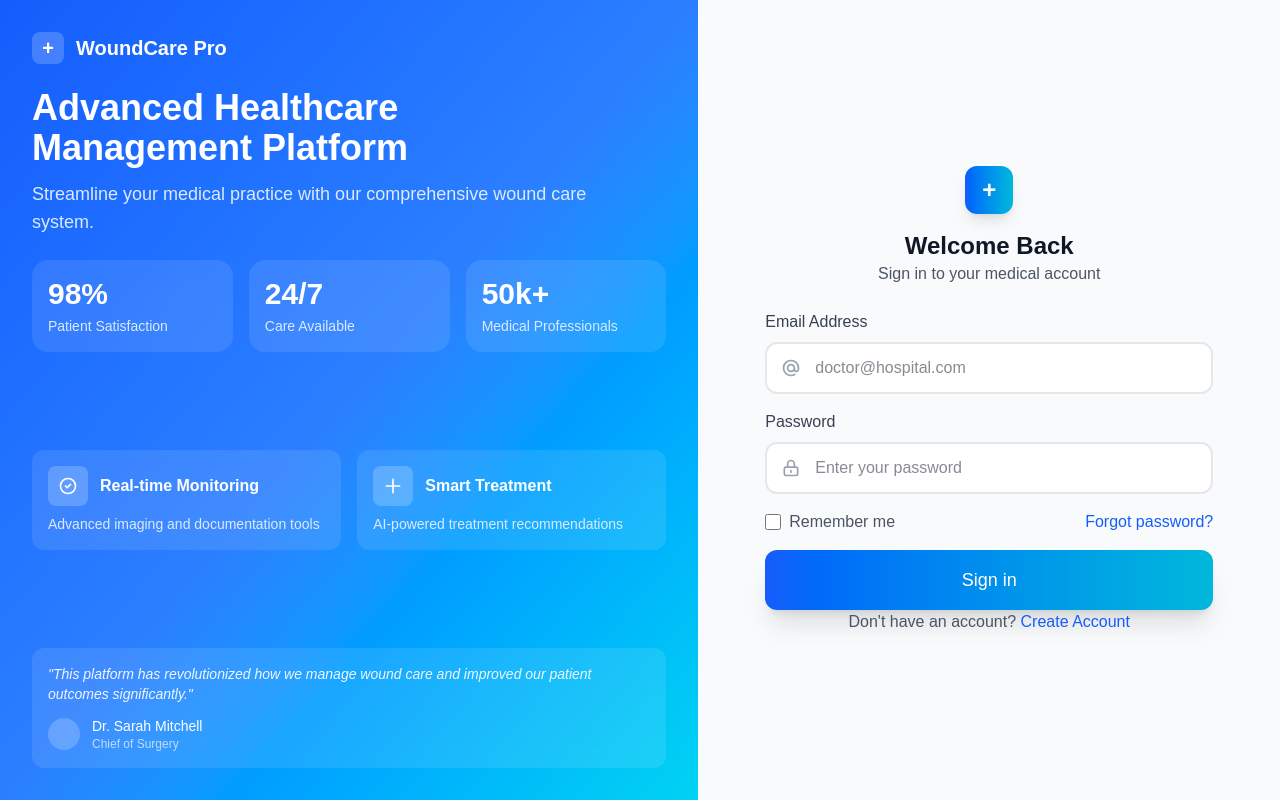
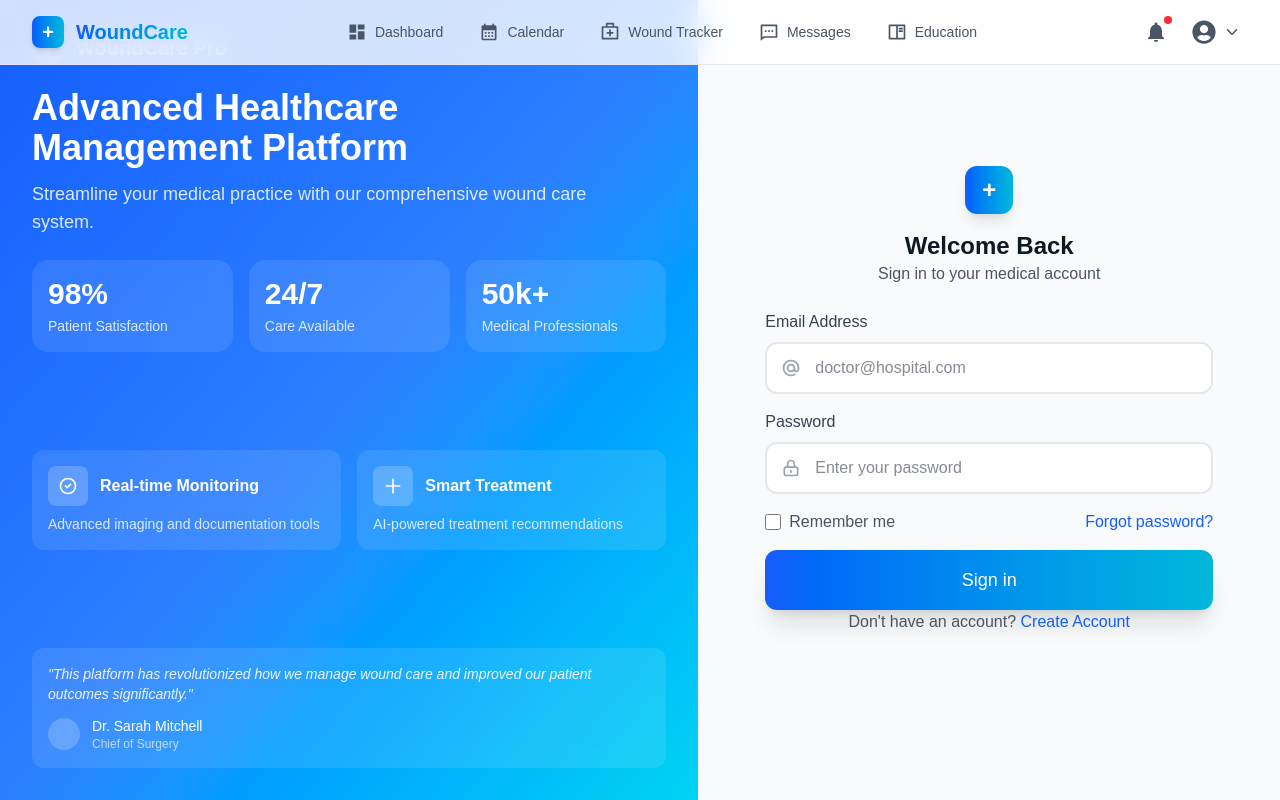
Before and after one commit to prusotamkrydv78/wound-care-app, a Next.js app: page /auth/login in a window 1280 px wide. Built offline with nearby package versions, Linux system fonts and the light colour scheme.

Commit message:
navbar create for the pages

```diff
--- a/src/app/layout.js
+++ b/src/app/layout.js
@@ -1,5 +1,7 @@
 import { Geist, Geist_Mono } from "next/font/google";
 import "./globals.css";
+import Navbar from "@/components/cUi/Navbar";
+import Footer from "@/components/cUi/Footer";
 
 const geistSans = Geist({
   variable: "--font-geist-sans",
@@ -22,7 +24,11 @@ export default function RootLayout({ children }) {
       <body
         className={`${geistSans.variable} ${geistMono.variable} antialiased`}
       >
+        <Navbar />
         {children}
+
+        <Footer />
+
       </body>
     </html>
   );
--- /dev/null
+++ b/src/components/cUi/Footer.jsx
@@ -0,0 +1,11 @@
+import React from 'react'
+
+const Footer = () => {
+  return (
+    <div>
+
+    </div>
+  )
+}
+
+export default Footer
--- /dev/null
+++ b/src/components/cUi/Navbar.jsx
@@ -0,0 +1,144 @@
+'use client';
+import { useState } from 'react';
+import Link from 'next/link';
+import { usePathname } from 'next/navigation';
+import { MdDashboard, MdCalendarMonth, MdNotifications } from 'react-icons/md';
+import { RiFirstAidKitLine, RiMessage2Line, RiBookReadLine, RiUserLine, RiHistoryLine } from 'react-icons/ri';
+import { FaUserCircle } from 'react-icons/fa';
+import { IoChevronDownOutline, IoSettingsOutline, IoLogOutOutline } from 'react-icons/io5';
+
+const Navbar = () => {
+  const pathname = usePathname();
+  const [isNotificationOpen, setIsNotificationOpen] = useState(false);
+  const [isProfileOpen, setIsProfileOpen] = useState(false);
+
+  const navLinks = [
+    { name: 'Dashboard', icon: MdDashboard, href: '/dashboard' },
+    { name: 'Calendar', icon: MdCalendarMonth, href: '/calendar' },
+    { name: 'Wound Tracker', icon: RiFirstAidKitLine, href: '/wound-tracker' },
+    { name: 'Messages', icon: RiMessage2Line, href: '/messages' },
+    { name: 'Education', icon: RiBookReadLine, href: '/education' },
+  ];
+
+  const profileLinks = [
+    { name: 'My Profile', icon: RiUserLine, href: '/profile' },
+    { name: 'Settings', icon: IoSettingsOutline, href: '/settings' },
+    { name: 'Activity Log', icon: RiHistoryLine, href: '/activity' },
+    { name: 'Logout', icon: IoLogOutOutline, href: '/auth/login' },
+  ];
+
+  return (
+    <nav className="fixed top-0 left-0 right-0 bg-white/80 backdrop-blur-lg border-b border-gray-200 z-50">
+      <div className="max-w-7xl mx-auto px-4 sm:px-6 lg:px-8">
+        <div className="flex items-center justify-between h-16">
+          {/* Logo */}
+          <div className="flex items-center space-x-3">
+            <div className="w-8 h-8 bg-gradient-to-r from-blue-600 to-cyan-500 rounded-lg
+                          flex items-center justify-center shadow-md">
+              <span className="text-white text-xl font-bold">+</span>
+            </div>
+            <span className="text-xl font-bold bg-gradient-to-r from-blue-600 to-cyan-500
+                           bg-clip-text text-transparent">
+              WoundCare
+            </span>
+          </div>
+
+          {/* Navigation Links */}
+          <div className="hidden md:flex items-center space-x-1">
+            {navLinks.map((link) => {
+              const Icon = link.icon;
+              return (
+                <Link
+                  key={link.href}
+                  href={link.href}
+                  className={`px-4 py-2 rounded-lg text-sm font-medium transition-all duration-200
+                            flex items-center space-x-2 hover:bg-blue-50 hover:text-blue-600
+                            ${pathname === link.href
+                              ? 'bg-blue-50 text-blue-600'
+                              : 'text-gray-600'}`}
+                >
+                  <Icon className="w-5 h-5" />
+                  <span>{link.name}</span>
+                </Link>
+              );
+            })}
+          </div>
+
+          {/* Right Side Icons */}
+          <div className="flex items-center space-x-2">
+            {/* Notifications */}
+            <button
+              onClick={() => setIsNotificationOpen(!isNotificationOpen)}
+              className="p-2 rounded-lg text-gray-600 hover:bg-blue-50 hover:text-blue-600
+                         transition-colors duration-200 relative"
+            >
+              <MdNotifications className="w-6 h-6" />
+              <span className="absolute top-1 right-1 w-2 h-2 bg-red-500 rounded-full"></span>
+            </button>
+
+            {/* Profile Dropdown */}
+            <div className="relative">
+              <button
+                onClick={() => setIsProfileOpen(!isProfileOpen)}
+                className="flex items-center space-x-2 p-2 rounded-lg text-gray-600
+                           hover:bg-blue-50 hover:text-blue-600 transition-colors duration-200"
+              >
+                <FaUserCircle className="w-6 h-6" />
+                <IoChevronDownOutline className="w-4 h-4" />
+              </button>
+
+              {/* Dropdown Menu */}
+              {isProfileOpen && (
+                <>
+                  {/* Backdrop */}
+                  <div
+                    className="fixed inset-0 z-40"
+                    onClick={() => setIsProfileOpen(false)}
+                  />
+
+                  {/* Menu */}
+                  <div className="absolute right-0 mt-2 w-56 rounded-xl bg-white shadow-lg border
+                                border-gray-100 py-2 z-50">
+                    <div className="px-4 py-3 border-b border-gray-100">
+                      <p className="text-sm font-medium text-gray-900">Dr. John Doe</p>
+                      <p className="text-xs text-gray-500 mt-1">john.doe@hospital.com</p>
+                    </div>
+
+                    <div className="py-2">
+                      {profileLinks.map((link) => {
+                        const Icon = link.icon;
+                        return (
+                          <Link
+                            key={link.href}
+                            href={link.href}
+                            className="flex items-center space-x-3 px-4 py-2 text-sm text-gray-700
+                                     hover:bg-blue-50 hover:text-blue-600 transition-colors duration-200"
+                            onClick={() => setIsProfileOpen(false)}
+                          >
+                            <Icon className="w-5 h-5" />
+                            <span>{link.name}</span>
+                          </Link>
+                        );
+                      })}
+                    </div>
+                  </div>
+                </>
+              )}
+            </div>
+          </div>
+        </div>
+      </div>
+
+      {/* Mobile Menu - Slide from left */}
+      <div className="md:hidden">
+        <div className="fixed inset-0 bg-gray-800/40 backdrop-blur-sm z-40"
+             onClick={() => setMobileMenuOpen(false)}></div>
+        <div className="fixed inset-y-0 left-0 w-64 bg-white shadow-lg z-50 p-4">
+          {/* Mobile navigation content */}
+        </div>
+      </div>
+    </nav>
+  );
+};
+
+export default Navbar;
--- a/tailwind.config.js
+++ b/tailwind.config.js
@@ -1,10 +1,11 @@
-
 const { theme } = require('./src/styles/theme')
 
 /** @type {import('tailwindcss').Config} */
 module.exports = {
   content: [
-    './src/**/*.{js,ts,jsx,tsx,mdx}',
+    "./src/pages/**/*.{js,ts,jsx,tsx,mdx}",
+    "./src/components/**/*.{js,ts,jsx,tsx,mdx}",
+    "./src/app/**/*.{js,ts,jsx,tsx,mdx}",
   ],
   theme: {
     extend: {
@@ -12,6 +13,13 @@ module.exports = {
         'medical-blue': 'rgb(var(--medical-blue) / <alpha-value>)',
         'medical-green': 'rgb(var(--medical-green) / <alpha-value>)',
         'medical-light': 'rgb(var(--medical-light) / <alpha-value>)',
+        primary: {
+          50: '#EFF6FF',
+          100: '#DBEAFE',
+          500: '#3B82F6',
+          600: '#2563EB',
+          700: '#1D4ED8',
+        },
       },
       colors: theme.colors,
       fontFamily: theme.fonts,
@@ -19,8 +27,6 @@ module.exports = {
     },
   },
   plugins: [
-    require('@tailwindcss/forms')({
-      strategy: 'class', // only generate classes when using the 'form-' prefix
-    }),
+    require('@tailwindcss/forms')
   ],
 }
```
Also changed, not shown: package.json (+5 -3 lines), src/styles/design-tokens.js (deleted), 1 other file (tests, documents, lock files or other folders).
